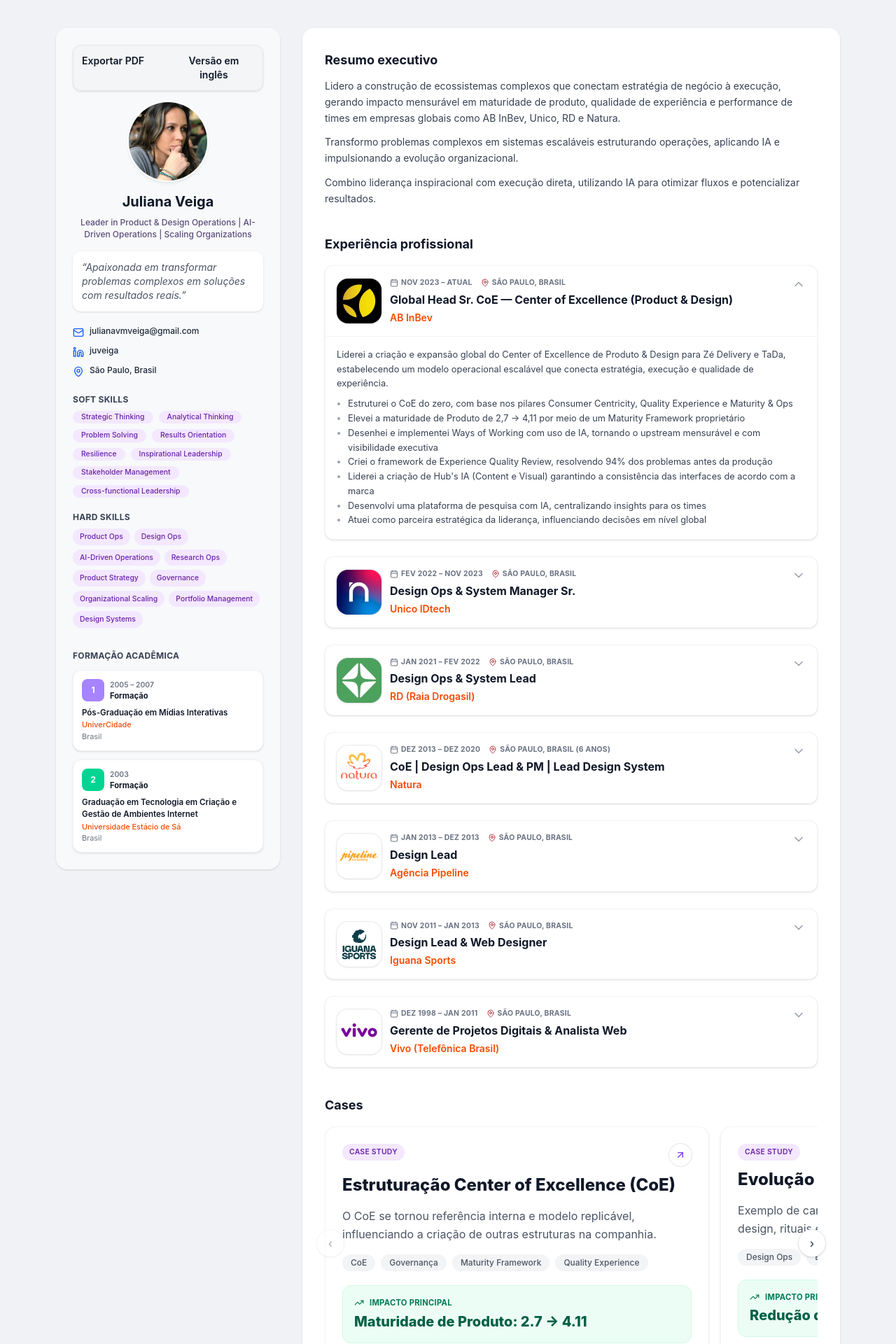
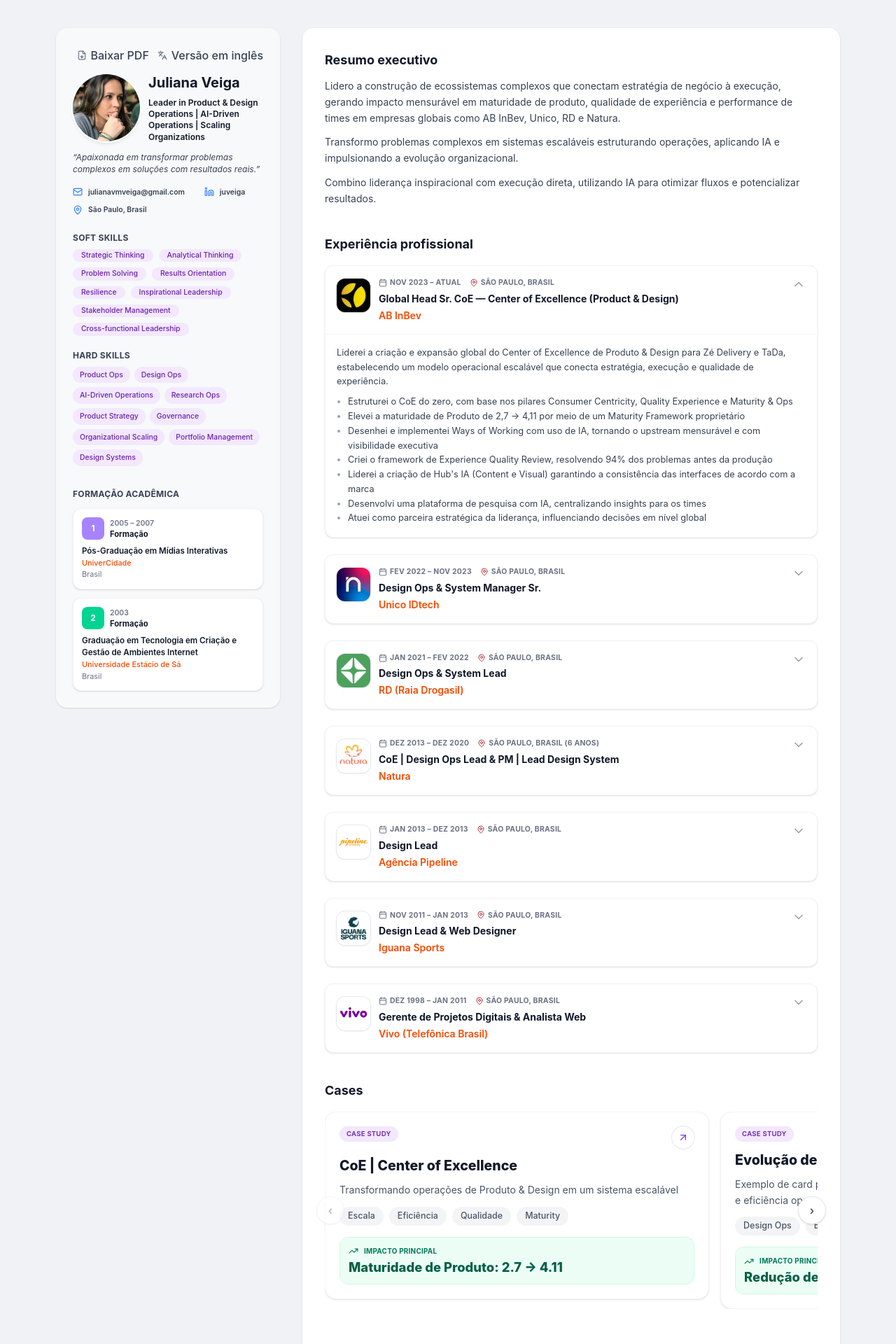
Before and after one commit to julyveiga/professional-resume, a React (Vite) app: page / in a window 1280 px wide. Shown: the top 1920 px of the page at 70% size. Built offline with nearby package versions, Linux system fonts and the light colour scheme.

Commit message:
PDF e melhoria layout

```diff
--- a/src/app/data/cases/coeCase.ts
+++ b/src/app/data/cases/coeCase.ts
@@ -21,7 +21,7 @@
 
 export const coeCaseData = {
   header: {
-    eyebrow: 'Projeto recente',
+    eyebrow: 'Case',
     title: 'Center of Excellence (CoE)',
     subtitle: 'Transformando operações de Produto & Design em um sistema escalável',
   },
--- a/src/app/pages/ResumeModernPage.tsx
+++ b/src/app/pages/ResumeModernPage.tsx
@@ -5,7 +5,6 @@
   Mail,
   Linkedin,
   MapPin,
-  Phone,
   Globe,
   Calendar,
   ChevronDown,
@@ -18,6 +17,8 @@
   Building2,
   ArrowUpRight,
   TrendingUpIcon,
+  FileDown,
+  Languages,
 } from 'lucide-react';
 import { useAppLanguage } from '../context/AppLanguageContext';
 
@@ -275,9 +276,9 @@
           {cards.map((card, idx) => (
             <div key={idx} className="flex-[0_0_92%] sm:flex-[0_0_84%] lg:flex-[0_0_78%]">
               <article className="overflow-hidden rounded-2xl border border-gray-100 bg-white shadow-sm">
-                <div className="p-5 md:p-6">
+                <div className="p-4 md:p-5">
                   <div className="mb-3 flex items-start justify-between gap-3">
-                    <span className="inline-flex rounded-full bg-[#f3e8ff] px-2.5 py-1 text-[0.65rem] font-semibold uppercase tracking-wide text-[#6b21a8]">
+                    <span className="inline-flex rounded-full bg-[#f3e8ff] px-2.5 py-1 text-[0.6rem] font-semibold uppercase tracking-wide text-[#6b21a8]">
                       {card.badge}
                     </span>
                     {card.to ? (
@@ -295,26 +296,28 @@
                     )}
                   </div>
 
-                  <h3 className="text-2xl font-extrabold leading-tight text-gray-900">{card.title}</h3>
-                  <p className="mt-4 text-base leading-relaxed text-gray-600">{card.description}</p>
+                  <h3 className="text-[1.22rem] font-extrabold leading-tight text-gray-900">{card.title}</h3>
+                  <p className="mt-3 text-sm leading-relaxed text-gray-600">{card.description}</p>
 
-                  <div className="mt-4 flex flex-wrap gap-2">
+                  <div className="mt-3 flex flex-wrap gap-2">
                     {card.tags.map((tag) => (
                       <span
                         key={tag}
-                        className="rounded-full bg-gray-100 px-3 py-1 text-xs font-medium text-gray-600"
+                        className="rounded-full bg-gray-100 px-3 py-1 text-[0.78rem] font-medium text-gray-600"
                       >
                         {tag}
                       </span>
                     ))}
                   </div>
 
-                  <div className="mt-5 rounded-xl border border-emerald-100 bg-emerald-50 p-4">
-                    <p className="flex items-center gap-2 text-[0.7rem] font-bold uppercase tracking-wide text-emerald-700">
+                  <div className="mt-4 rounded-xl border border-emerald-100 bg-emerald-50 p-3">
+                    <p className="flex items-center gap-2 text-[0.62rem] font-bold uppercase tracking-wide text-emerald-700">
                       <TrendingUpIcon className="h-3.5 w-3.5" />
                       {card.impactLabel}
                     </p>
-                    <p className="mt-1 text-xl font-extrabold text-emerald-800">{card.impactValue}</p>
+                    <p className="mt-1 text-[1.15rem] font-extrabold leading-tight text-emerald-800">
+                      {card.impactValue}
+                    </p>
                   </div>
                 </div>
               </article>
@@ -381,10 +384,9 @@
     casesCards: [
       {
         badge: 'Case Study',
-        title: 'Estruturação Center of Excellence (CoE)',
-        description:
-          'O CoE se tornou referência interna e modelo replicável, influenciando a criação de outras estruturas na companhia.',
-        tags: ['CoE', 'Governança', 'Maturity Framework', 'Quality Experience'],
+        title: 'CoE | Center of Excellence',
+        description: 'Transformando operações de Produto & Design em um sistema escalável',
+        tags: ['Escala', 'Eficiência', 'Qualidade', 'Maturity'],
         impactLabel: 'Impacto principal',
         impactValue: 'Maturidade de Produto: 2.7 → 4.11',
         to: '/projetos/coe-global',
@@ -417,7 +419,7 @@
       desc: 'Marcação de exemplo — hub de IA, rituais e governança alinhados a OKRs.',
     },
     projectLink: 'Ver projeto',
-    exportPdf: 'Exportar PDF',
+    exportPdf: 'Baixar PDF',
     exportPdfLoading: 'A gerar PDF…',
     englishVersion: 'Versão em inglês',
     portugueseVersion: 'Versão em português',
@@ -591,53 +593,63 @@
   return (
     <div className="resume-modern min-h-screen bg-[#f0f2f5] pb-12 pt-10">
       <div className="resume-modern__layout mx-auto flex max-w-6xl flex-col gap-6 px-4 lg:flex-row lg:items-start lg:gap-8">
-        {/* Sidebar */}
+        {/* Profile header card */}
         <aside className="w-full shrink-0 rounded-2xl bg-[#F8F9FA] p-6 shadow-sm lg:sticky lg:top-8 lg:w-[min(100%,320px)]">
-          <div className="mb-4 flex overflow-hidden rounded-xl border border-gray-200 bg-gray-100/80 p-1 shadow-sm print:hidden">
+          <div className="mb-3 flex flex-wrap items-center justify-end gap-3 text-[10px] font-medium text-gray-700 print:hidden">
             <button
               type="button"
               onClick={() => {
                 void handleExportPdf();
               }}
               disabled={pdfExporting}
-              className="flex min-h-[44px] flex-1 touch-manipulation rounded-lg px-2 py-2 text-center text-xs font-semibold text-gray-900 transition-colors hover:bg-white enabled:active:bg-white disabled:cursor-wait disabled:opacity-70 sm:text-sm"
+              className="inline-flex min-h-[30px] touch-manipulation items-center gap-1.5 text-gray-700 transition hover:text-gray-900 disabled:cursor-wait disabled:opacity-60"
             >
-              {pdfExporting ? L.exportPdfLoading : L.exportPdf}
+              <FileDown className="h-3.5 w-3.5 text-gray-500" />
+              <span>{pdfExporting ? L.exportPdfLoading : L.exportPdf}</span>
             </button>
             <button
               type="button"
               onClick={() => setLanguage(language === 'pt' ? 'en' : 'pt')}
               disabled={pdfExporting}
-              className="flex min-h-[44px] flex-1 touch-manipulation rounded-lg px-2 py-2 text-center text-xs font-semibold text-gray-900 transition-colors hover:bg-white disabled:opacity-50 sm:text-sm"
+              className="inline-flex min-h-[30px] touch-manipulation items-center gap-1.5 text-gray-700 transition hover:text-gray-900 disabled:opacity-50"
             >
-              {language === 'pt' ? L.englishVersion : L.portugueseVersion}
+              <Languages className="h-3.5 w-3.5 text-gray-500" />
+              <span>{language === 'pt' ? L.englishVersion : L.portugueseVersion}</span>
             </button>
           </div>
-          <div className="mx-auto mb-4 h-28 w-28 overflow-hidden rounded-full bg-gray-200 shadow-md ring-2 ring-white">
+
+          <div className="flex items-start gap-3">
+            <div className="h-24 w-24 shrink-0 overflow-hidden rounded-full bg-gray-200 shadow-md ring-2 ring-white">
               <img
                 src={`${import.meta.env.BASE_URL}juliana-veiga-avatar.png`}
                 alt={data.header.name}
                 className="h-full w-full object-cover object-[center_22%]"
               />
             </div>
-          <h1 className="text-center text-xl font-bold text-gray-900">{data.header.name}</h1>
-          <p className="mt-2 text-center text-xs font-medium leading-snug text-[#5b4d7a]">
+
+            <div className="min-w-0 flex-1">
+              <h1 className="text-[20px] font-bold leading-tight text-gray-900">
+                {data.header.name}
+              </h1>
+              <p className="mt-2 text-[12px] font-semibold leading-[1.35] text-gray-900">
                 {data.header.title}
               </p>
-
-          <div className="mt-4 rounded-xl border border-white/80 bg-white p-3 text-sm italic text-gray-600 shadow-sm">
-            “{L.sidebarMotto}”
+            </div>
           </div>
 
-          <ul className="mt-5 space-y-2.5 text-xs font-medium text-gray-800">
-            <li className="flex items-start gap-2">
-              <Mail className="mt-0.5 h-4 w-4 shrink-0 text-blue-600" />
+          <p className='mt-3 text-[12px] italic leading-[1.45] text-gray-700'>
+            “{L.sidebarMotto}”
+          </p>
+
+          <ul className="mt-4 flex flex-wrap items-center justify-center gap-x-7 gap-y-2.5 text-[0.65rem] font-semibold text-gray-700 sm:justify-start">
+            <li className="flex items-center gap-2">
+              <Mail className="h-3.5 w-3.5 shrink-0 text-blue-500" />
               <a href={`mailto:${data.header.email}`} className="hover:underline">
                 {data.header.email}
               </a>
             </li>
-            <li className="flex items-start gap-2">
-              <Linkedin className="mt-0.5 h-4 w-4 shrink-0 text-blue-600" />
+            <li className="flex items-center gap-2">
+              <Linkedin className="h-3.5 w-3.5 shrink-0 text-blue-500" />
               <a
                 href={data.header.linkedin}
                 target="_blank"
@@ -647,8 +659,8 @@
                 {linkedinSlug(data.header.linkedin)}
               </a>
             </li>
-            <li className="flex items-start gap-2">
-              <MapPin className="mt-0.5 h-4 w-4 shrink-0 text-blue-600" />
+            <li className="flex items-center gap-2">
+              <MapPin className="h-3.5 w-3.5 shrink-0 text-blue-500" />
               <span>{data.header.location}</span>
             </li>
           </ul>
@@ -754,7 +766,7 @@
                         className="flex w-full cursor-pointer items-start gap-3 p-4 text-left transition-colors hover:bg-gray-50/80 print:cursor-default print:hover:bg-transparent"
                         aria-expanded={isOpen}
                       >
-                        <div className="relative mt-0.5 h-16 w-16 shrink-0 overflow-hidden rounded-2xl bg-neutral-200/40 shadow-sm ring-1 ring-gray-200/90">
+                        <div className="relative mt-0.5 h-12 w-12 shrink-0 overflow-hidden rounded-xl bg-neutral-200/40 shadow-sm ring-1 ring-gray-200/90">
                           {exp.logo ? (
                             <img
                               src={exp.logo}
@@ -763,7 +775,7 @@
                             />
                           ) : (
                             <div className="flex h-full w-full items-center justify-center bg-gray-100">
-                              <Briefcase className="h-7 w-7 text-gray-400" />
+                              <Briefcase className="h-6 w-6 text-gray-400" />
                             </div>
                           )}
                         </div>
@@ -778,7 +790,7 @@
                               {exp.location}
                             </span>
                           </div>
-                          <h3 className="text-base font-bold text-gray-900">{exp.role}</h3>
+                          <h3 className="text-[14px] font-bold text-gray-900">{exp.role}</h3>
                           <p className="text-sm font-semibold text-orange-600">{exp.company}</p>
                         </div>
                         <span className="shrink-0 text-gray-400 print:hidden">
@@ -895,42 +907,115 @@
         </main>
       </div>
 
-      {/* Print-only page 3 (full width) */}
-      <div className="resume-modern__print-page3 mx-auto hidden max-w-6xl px-4 print:block">
-        <section className="mb-10">
-          <div className="mb-3">
-            <h2 className="text-lg font-bold text-gray-900">{data.sections.achievements}</h2>
+      {/* Print-only single-column recruiter version */}
+      <div className="resume-modern__print-single mx-auto hidden max-w-4xl px-4 print:block">
+        <header className="mb-6 border-b border-gray-200 pb-4">
+          <h1 className="text-center text-2xl font-bold text-gray-900">{data.header.name}</h1>
+          <p className="mt-1 text-center text-sm font-semibold text-gray-800">{data.header.title}</p>
+          <p className="mt-2 text-center text-sm italic text-gray-700">“{L.sidebarMotto}”</p>
+          <ul className="mt-3 flex flex-wrap items-center justify-center gap-x-5 gap-y-1 text-xs text-gray-700">
+            <li className="inline-flex items-center gap-1.5">
+              <Mail className="h-3.5 w-3.5 text-gray-500" />
+              <span>{data.header.email}</span>
+            </li>
+            <li className="inline-flex items-center gap-1.5">
+              <Linkedin className="h-3.5 w-3.5 text-gray-500" />
+              <span>{linkedinSlug(data.header.linkedin)}</span>
+            </li>
+            <li className="inline-flex items-center gap-1.5">
+              <MapPin className="h-3.5 w-3.5 text-gray-500" />
+              <span>{data.header.location}</span>
+            </li>
+          </ul>
+          <div className="mt-5">
+            <p className="text-[0.65rem] font-bold uppercase tracking-wide text-gray-600">
+              {L.softSkillsTitle}
+            </p>
+            <p className="mt-1 text-[0.75rem] text-gray-700">{L.softSkillsTags.join(' • ')}</p>
           </div>
-          <AchievementsCarousel achievementsHtml={data.achievements} />
+          <div className="mt-4">
+            <p className="text-[0.65rem] font-bold uppercase tracking-wide text-gray-600">
+              {L.hardSkillsTitle}
+            </p>
+            <p className="mt-1 text-[0.75rem] text-gray-700">{L.hardSkillsTags.join(' • ')}</p>
+          </div>
+        </header>
+
+        <section className="mb-6">
+          <h2 className="border-b border-gray-300 pb-1 text-base font-bold text-gray-900">
+            {data.sections.summary}
+          </h2>
+          <div
+            className="mt-2 max-w-none text-[0.85rem] leading-relaxed text-gray-800 [&_p]:mb-2 [&_strong]:font-bold"
+            dangerouslySetInnerHTML={{ __html: data.summary }}
+          />
+        </section>
+
+        <section className="mb-6">
+          <h2 className="border-b border-gray-300 pb-1 text-base font-bold text-gray-900">
+            {data.sections.experience}
+          </h2>
+          <div className="mt-3 space-y-4">
+            {data.experiences.map((exp, index) => (
+              <article key={`print-exp-${exp.company}-${index}`} className="break-inside-avoid">
+                <div className="flex items-center gap-2 text-[0.68rem] font-semibold uppercase tracking-wide text-gray-500">
+                  <span>{exp.period}</span>
+                  <span>•</span>
+                  <span>{exp.location}</span>
+                </div>
+                <h3 className="mt-1 text-[0.95rem] font-bold text-gray-900">{exp.role}</h3>
+                <p className="text-[0.85rem] font-semibold text-orange-600">{exp.company}</p>
+                {exp.intro ? <p className="mt-1 text-[0.82rem] text-gray-700">{exp.intro}</p> : null}
+                <ul className="mt-1 list-disc space-y-0.5 pl-4 text-[0.8rem] leading-relaxed text-gray-700">
+                  {exp.description.map((line, i) => (
+                    <li key={i} dangerouslySetInnerHTML={{ __html: line }} />
+                  ))}
+                </ul>
+              </article>
+            ))}
+          </div>
+        </section>
+
+        <section className="mb-6">
+          <h2 className="border-b border-gray-300 pb-1 text-base font-bold text-gray-900">
+            {data.sections.education}
+          </h2>
+          <div className="mt-2 space-y-2">
+            {data.education.map((edu, i) => (
+              <article key={`print-edu-${edu.school}-${i}`}>
+                <p className="text-[0.68rem] font-semibold uppercase tracking-wide text-gray-500">{edu.period}</p>
+                <p className="text-[0.85rem] font-semibold text-gray-900">{edu.degree}</p>
+                <p className="text-[0.8rem] text-orange-600">{edu.school}</p>
+                <p className="text-[0.75rem] text-gray-600">{edu.location}</p>
+              </article>
+            ))}
+          </div>
         </section>
 
         <section>
-          <div className="mb-4">
-            <h2 className="text-lg font-bold text-gray-900">{data.sections.certifications}</h2>
+          <h2 className="border-b border-gray-300 pb-1 text-base font-bold text-gray-900">
+            {data.sections.certifications}
+          </h2>
+          <div className="mt-2 grid grid-cols-2 gap-3">
+            {data.skillHighlights
+              .flatMap((group) => group.cards)
+              .map((card, i) => {
+                const src = skillHighlightLogoUrl(card.logo);
+                return (
+                  <article key={`print-cert-${card.source}-${card.title}-${i}`} className="flex items-start gap-2">
+                    {src ? (
+                      <img src={src} alt={card.source} className="mt-0.5 h-8 w-8 rounded object-contain" />
+                    ) : (
+                      <div className="mt-0.5 h-8 w-8 rounded bg-gray-100" />
+                    )}
+                    <div>
+                      <p className="text-[0.72rem] font-semibold text-gray-900">{card.title}</p>
+                      <p className="text-[0.68rem] text-gray-600">{card.source}</p>
                     </div>
-          {(() => {
-            const allCards = data.skillHighlights.flatMap((g) => g.cards);
-            const idxEI = allCards.findIndex((c) =>
-              /inteligência emocional|emotional intelligence/i.test(`${c.title} ${c.source}`)
+                  </article>
                 );
-            const idxBusiness = allCards.findIndex((c) =>
-              /business design/i.test(`${c.title} ${c.source}`)
-            );
-
-            if (idxEI >= 0 && idxBusiness >= 0 && idxBusiness !== idxEI + 1) {
-              const business = allCards[idxBusiness];
-              allCards.splice(idxBusiness, 1);
-              allCards.splice(idxEI + 1, 0, business);
-            }
-
-            return (
-              <div className="grid grid-cols-1 gap-4 sm:grid-cols-2 print:grid-cols-2">
-                {allCards.map((card, i) => (
-                  <SkillHighlightCardView key={`${card.source}-${card.title}-${i}`} card={card} />
-                ))}
+              })}
           </div>
-            );
-          })()}
         </section>
       </div>
 
--- a/src/styles/theme.css
+++ b/src/styles/theme.css
@@ -209,6 +209,19 @@
     align-items: flex-start !important;
   }
 
+  /* Recruiter print: dedicated single-column output */
+  .resume-modern__layout,
+  .resume-modern__print-page3,
+  .resume-modern footer {
+    display: none !important;
+  }
+
+  .resume-modern__print-single {
+    display: block !important;
+    max-width: none !important;
+    padding: 0 !important;
+  }
+
   .resume-modern aside,
   .resume-modern main {
     box-shadow: none !important;
```
Lines whose indentation alone changed are shown as unchanged.
